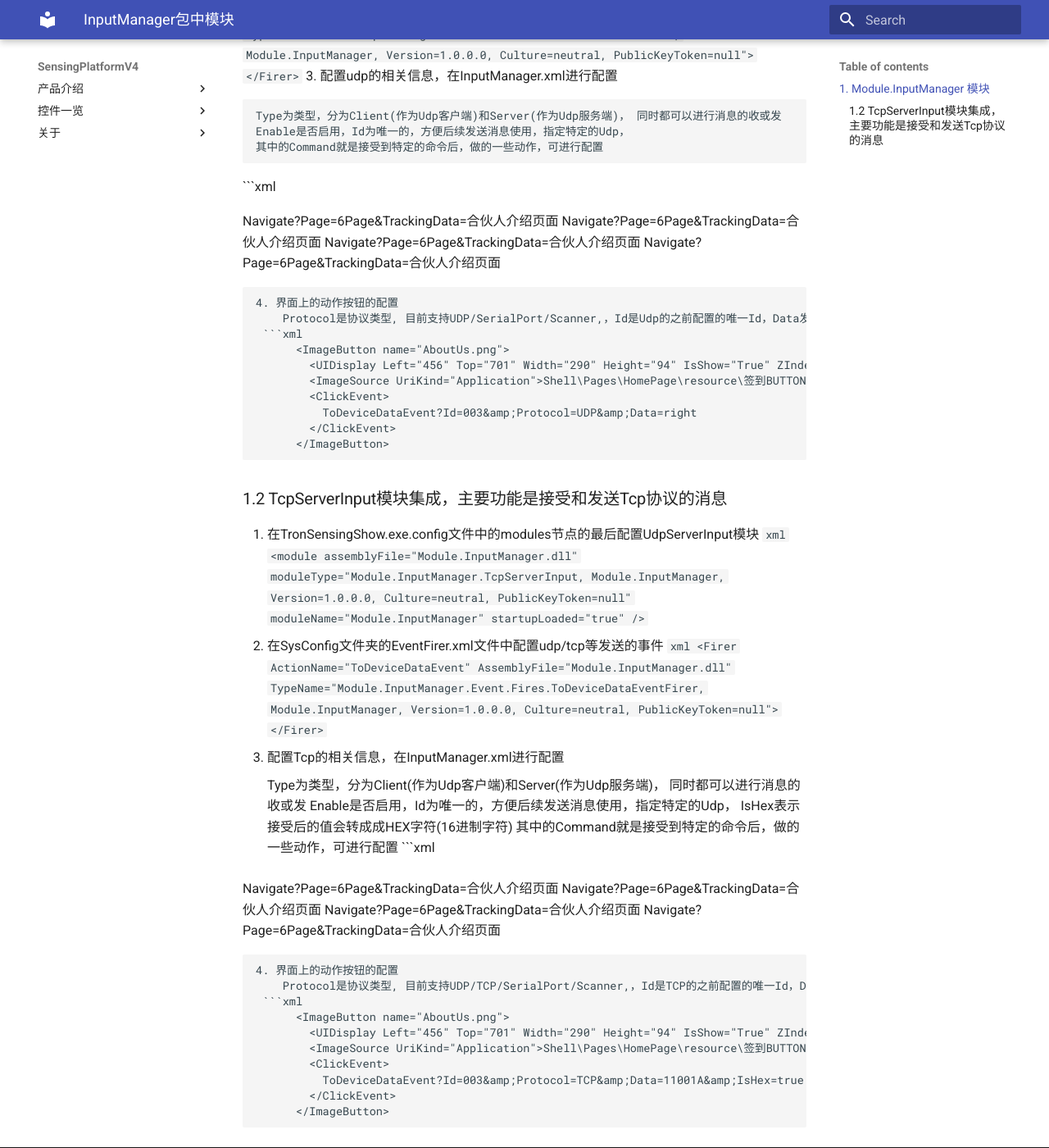
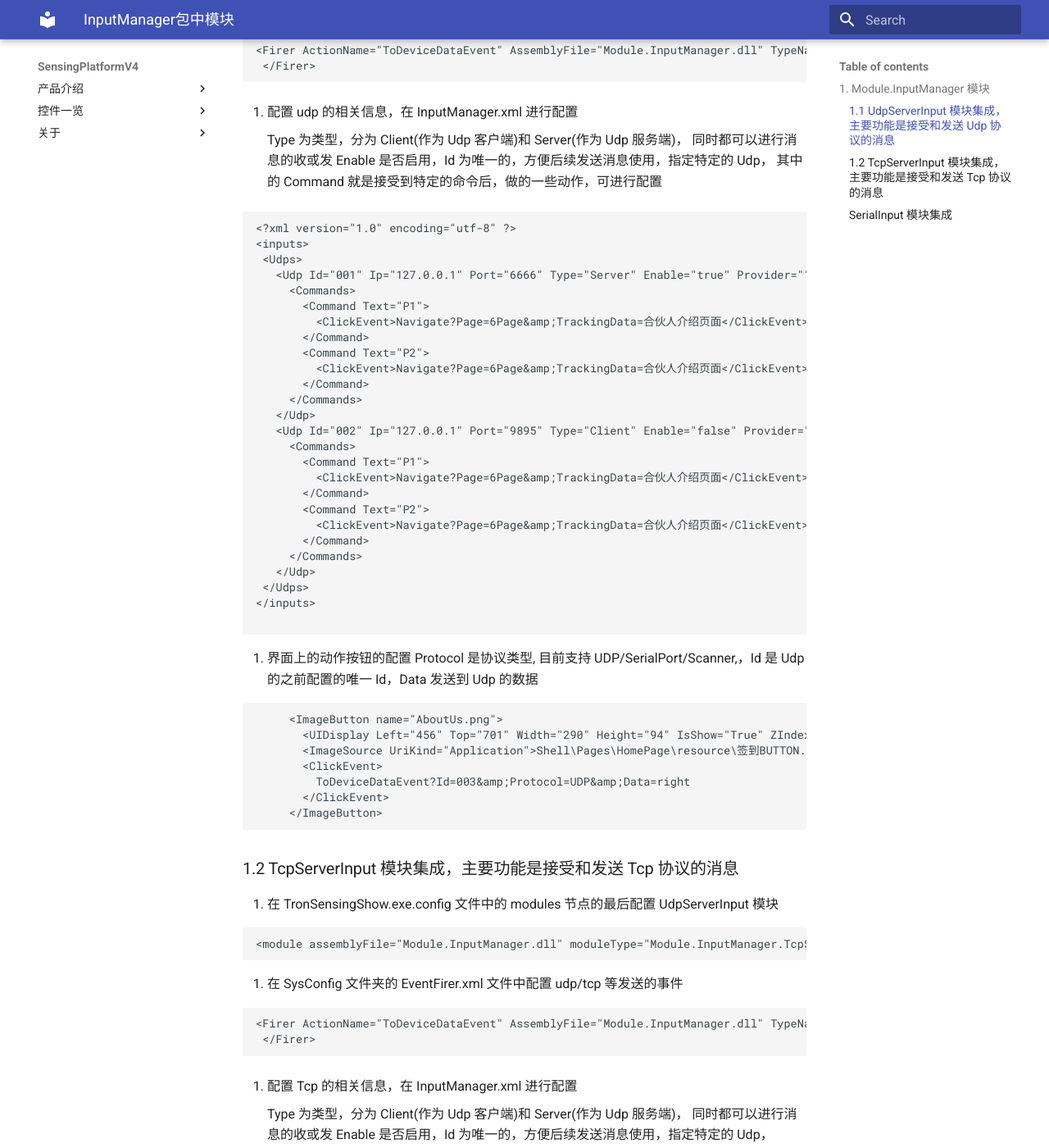
Before and after one commit to troncell/SensingPlatformDocs, an MkDocs documentation site: the page built from docs/模块一览/InputManager包中模块.md, in a window 1280 px wide and 1400 px high, scrolled down 458 px. Shown: the whole window at 82% size. Built offline with MkDocs 1.6.1 and Material for MkDocs 9.7.7, drawn with Linux system fonts in a browser that asks for light colours; some of the changed text lies outside the part shown.

Commit message:
add more files

````diff
--- /dev/null
+++ b/docs/事件一览/README.md
@@ -0,0 +1 @@
+## SensingPlatform 平台中的事件说明
--- a/docs/模块一览/InputManager包中模块.md
+++ b/docs/模块一览/InputManager包中模块.md
@@ -1,111 +1,132 @@
 ## 1. Module.InputManager 模块
- InputManager中主要是集成包含第三方的外设交付，UdpServerInput(Udp交互)，TcpServerInput(TCP交付)，SerialPortInput(串口交互)，SannerInput(扫描枪输入)
- ### 1.1 UdpServerInput模块集成，主要功能是接受和发送Udp协议的消息
- 1.  在TronSensingShow.exe.config文件中的modules节点的最后配置UdpServerInput模块
- ```xml
+
+InputManager 中主要是集成包含第三方的外设交付，UdpServerInput(Udp 交互)，TcpServerInput(TCP 交付)，SerialPortInput(串口交互)，SannerInput(扫描枪输入)
+
+### 1.1 UdpServerInput 模块集成，主要功能是接受和发送 Udp 协议的消息
+
+1.  在 TronSensingShow.exe.config 文件中的 modules 节点的最后配置 UdpServerInput 模块
+
+```xml
 <module assemblyFile="Module.InputManager.dll" moduleType="Module.InputManager.UdpServerInput, Module.InputManager, Version=1.0.0.0, Culture=neutral, PublicKeyToken=null" moduleName="Module.InputManager" startupLoaded="true" />
- ```
- 2. 在SysConfig文件夹的EventFirer.xml文件中配置udp发送的事件
- ```xml
+```
+
+2.  在 SysConfig 文件夹的 EventFirer.xml 文件中配置 udp 发送的事件
+
+```xml
 <Firer ActionName="ToDeviceDataEvent" AssemblyFile="Module.InputManager.dll" TypeName="Module.InputManager.Event.Fires.ToDeviceDataEventFirer, Module.InputManager, Version=1.0.0.0, Culture=neutral, PublicKeyToken=null">
-  </Firer>
- ```
- 3. 配置udp的相关信息，在InputManager.xml进行配置
+ </Firer>
+```
 
-    Type为类型，分为Client(作为Udp客户端)和Server(作为Udp服务端)， 同时都可以进行消息的收或发
-    Enable是否启用，Id为唯一的，方便后续发送消息使用，指定特定的Udp，
-    其中的Command就是接受到特定的命令后，做的一些动作，可进行配置
- ```xml
+3.  配置 udp 的相关信息，在 InputManager.xml 进行配置
+
+    Type 为类型，分为 Client(作为 Udp 客户端)和 Server(作为 Udp 服务端)， 同时都可以进行消息的收或发
+    Enable 是否启用，Id 为唯一的，方便后续发送消息使用，指定特定的 Udp，
+    其中的 Command 就是接受到特定的命令后，做的一些动作，可进行配置
+
+```xml
 <?xml version="1.0" encoding="utf-8" ?>
 <inputs>
-  <Udps>
-    <Udp Id="001" Ip="127.0.0.1" Port="6666" Type="Server" Enable="true" Provider="">
-      <Commands>
-        <Command Text="P1">
-          <ClickEvent>Navigate?Page=6Page&amp;TrackingData=合伙人介绍页面</ClickEvent>
-        </Command>
-        <Command Text="P2">
-          <ClickEvent>Navigate?Page=6Page&amp;TrackingData=合伙人介绍页面</ClickEvent>
-        </Command>
-      </Commands>
-    </Udp>
-    <Udp Id="002" Ip="127.0.0.1" Port="9895" Type="Client" Enable="false" Provider="">
-      <Commands>
-        <Command Text="P1">
-          <ClickEvent>Navigate?Page=6Page&amp;TrackingData=合伙人介绍页面</ClickEvent>
-        </Command>
-        <Command Text="P2">
-          <ClickEvent>Navigate?Page=6Page&amp;TrackingData=合伙人介绍页面</ClickEvent>
-        </Command>
-      </Commands>
-    </Udp>
-  </Udps>
+ <Udps>
+   <Udp Id="001" Ip="127.0.0.1" Port="6666" Type="Server" Enable="true" Provider="">
+     <Commands>
+       <Command Text="P1">
+         <ClickEvent>Navigate?Page=6Page&amp;TrackingData=合伙人介绍页面</ClickEvent>
+       </Command>
+       <Command Text="P2">
+         <ClickEvent>Navigate?Page=6Page&amp;TrackingData=合伙人介绍页面</ClickEvent>
+       </Command>
+     </Commands>
+   </Udp>
+   <Udp Id="002" Ip="127.0.0.1" Port="9895" Type="Client" Enable="false" Provider="">
+     <Commands>
+       <Command Text="P1">
+         <ClickEvent>Navigate?Page=6Page&amp;TrackingData=合伙人介绍页面</ClickEvent>
+       </Command>
+       <Command Text="P2">
+         <ClickEvent>Navigate?Page=6Page&amp;TrackingData=合伙人介绍页面</ClickEvent>
+       </Command>
+     </Commands>
+   </Udp>
+ </Udps>
 </inputs>
 
 ```
+
 4. 界面上的动作按钮的配置
-    Protocol是协议类型, 目前支持UDP/SerialPort/Scanner,，Id是Udp的之前配置的唯一Id，Data发送到Udp的数据
- ```xml
-      <ImageButton name="AboutUs.png">
-        <UIDisplay Left="456" Top="701" Width="290" Height="94" IsShow="True" ZIndex="2" UsePercent="False" />
-        <ImageSource UriKind="Application">Shell\Pages\HomePage\resource\签到BUTTON.png</ImageSource>
-        <ClickEvent>
-          ToDeviceDataEvent?Id=003&amp;Protocol=UDP&amp;Data=right
-        </ClickEvent>
-      </ImageButton>
+   Protocol 是协议类型, 目前支持 UDP/SerialPort/Scanner,，Id 是 Udp 的之前配置的唯一 Id，Data 发送到 Udp 的数据
+
+```xml
+     <ImageButton name="AboutUs.png">
+       <UIDisplay Left="456" Top="701" Width="290" Height="94" IsShow="True" ZIndex="2" UsePercent="False" />
+       <ImageSource UriKind="Application">Shell\Pages\HomePage\resource\签到BUTTON.png</ImageSource>
+       <ClickEvent>
+         ToDeviceDataEvent?Id=003&amp;Protocol=UDP&amp;Data=right
+       </ClickEvent>
+     </ImageButton>
 ```
-### 1.2 TcpServerInput模块集成，主要功能是接受和发送Tcp协议的消息
- 1.  在TronSensingShow.exe.config文件中的modules节点的最后配置UdpServerInput模块
- ```xml
+
+### 1.2 TcpServerInput 模块集成，主要功能是接受和发送 Tcp 协议的消息
+
+1.  在 TronSensingShow.exe.config 文件中的 modules 节点的最后配置 UdpServerInput 模块
+
+```xml
 <module assemblyFile="Module.InputManager.dll" moduleType="Module.InputManager.TcpServerInput, Module.InputManager, Version=1.0.0.0, Culture=neutral, PublicKeyToken=null" moduleName="Module.InputManager" startupLoaded="true" />
- ```
- 2. 在SysConfig文件夹的EventFirer.xml文件中配置udp/tcp等发送的事件
- ```xml
+```
+
+2.  在 SysConfig 文件夹的 EventFirer.xml 文件中配置 udp/tcp 等发送的事件
+
+```xml
 <Firer ActionName="ToDeviceDataEvent" AssemblyFile="Module.InputManager.dll" TypeName="Module.InputManager.Event.Fires.ToDeviceDataEventFirer, Module.InputManager, Version=1.0.0.0, Culture=neutral, PublicKeyToken=null">
-  </Firer>
- ```
- 3. 配置Tcp的相关信息，在InputManager.xml进行配置
+ </Firer>
+```
 
-    Type为类型，分为Client(作为Udp客户端)和Server(作为Udp服务端)， 同时都可以进行消息的收或发
-    Enable是否启用，Id为唯一的，方便后续发送消息使用，指定特定的Udp，
-    IsHex表示接受后的值会转成成HEX字符(16进制字符)
-    其中的Command就是接受到特定的命令后，做的一些动作，可进行配置
- ```xml
+3.  配置 Tcp 的相关信息，在 InputManager.xml 进行配置
+
+    Type 为类型，分为 Client(作为 Udp 客户端)和 Server(作为 Udp 服务端)， 同时都可以进行消息的收或发
+    Enable 是否启用，Id 为唯一的，方便后续发送消息使用，指定特定的 Udp，
+    IsHex 表示接受后的值会转成成 HEX 字符(16 进制字符)
+    其中的 Command 就是接受到特定的命令后，做的一些动作，可进行配置
+
+```xml
 <?xml version="1.0" encoding="utf-8" ?>
 <inputs>
-  <Tcps>
-    <Tcp Id="001" Ip="127.0.0.1" Port="6666" Type="Server" Enable="true" IsHex="True" Provider="">
-      <Commands>
-        <Command Text="P1">
-          <ClickEvent>Navigate?Page=6Page&amp;TrackingData=合伙人介绍页面</ClickEvent>
-        </Command>
-        <Command Text="P2">
-          <ClickEvent>Navigate?Page=6Page&amp;TrackingData=合伙人介绍页面</ClickEvent>
-        </Command>
-      </Commands>
-    </Tcp>
-    <Tcp Id="002" Ip="127.0.0.1" Port="9895" Type="Client" Enable="false" Provider="">
-      <Commands>
-        <Command Text="P1">
-          <ClickEvent>Navigate?Page=6Page&amp;TrackingData=合伙人介绍页面</ClickEvent>
-        </Command>
-        <Command Text="P2">
-          <ClickEvent>Navigate?Page=6Page&amp;TrackingData=合伙人介绍页面</ClickEvent>
-        </Command>
-      </Commands>
-    </Tcp>
-  </Udps>
+ <Tcps>
+   <Tcp Id="001" Ip="127.0.0.1" Port="6666" Type="Server" Enable="true" IsHex="True" Provider="">
+     <Commands>
+       <Command Text="P1">
+         <ClickEvent>Navigate?Page=6Page&amp;TrackingData=合伙人介绍页面</ClickEvent>
+       </Command>
+       <Command Text="P2">
+         <ClickEvent>Navigate?Page=6Page&amp;TrackingData=合伙人介绍页面</ClickEvent>
+       </Command>
+     </Commands>
+   </Tcp>
+   <Tcp Id="002" Ip="127.0.0.1" Port="9895" Type="Client" Enable="false" Provider="">
+     <Commands>
+       <Command Text="P1">
+         <ClickEvent>Navigate?Page=6Page&amp;TrackingData=合伙人介绍页面</ClickEvent>
+       </Command>
+       <Command Text="P2">
+         <ClickEvent>Navigate?Page=6Page&amp;TrackingData=合伙人介绍页面</ClickEvent>
+       </Command>
+     </Commands>
+   </Tcp>
+ </Udps>
 </inputs>
 
 ```
+
 4. 界面上的动作按钮的配置
-    Protocol是协议类型, 目前支持UDP/TCP/SerialPort/Scanner,，Id是TCP的之前配置的唯一Id，Data发送到Udp的数据，,IsHex表示是否以4bit作为16进制发送，比如1Byte AA
- ```xml
-      <ImageButton name="AboutUs.png">
-        <UIDisplay Left="456" Top="701" Width="290" Height="94" IsShow="True" ZIndex="2" UsePercent="False" />
-        <ImageSource UriKind="Application">Shell\Pages\HomePage\resource\签到BUTTON.png</ImageSource>
-        <ClickEvent>
-          ToDeviceDataEvent?Id=003&amp;Protocol=TCP&amp;Data=11001A&amp;IsHex=true
-        </ClickEvent>
-      </ImageButton>
+   Protocol 是协议类型, 目前支持 UDP/TCP/SerialPort/Scanner,，Id 是 TCP 的之前配置的唯一 Id，Data 发送到 Udp 的数据，,IsHex 表示是否以 4bit 作为 16 进制发送，比如 1Byte AA
+
+```xml
+     <ImageButton name="AboutUs.png">
+       <UIDisplay Left="456" Top="701" Width="290" Height="94" IsShow="True" ZIndex="2" UsePercent="False" />
+       <ImageSource UriKind="Application">Shell\Pages\HomePage\resource\签到BUTTON.png</ImageSource>
+       <ClickEvent>
+         ToDeviceDataEvent?Id=003&amp;Protocol=TCP&amp;Data=11001A&amp;IsHex=true
+       </ClickEvent>
+     </ImageButton>
 ```
+
+### SerialInput 模块集成
````
Also changed, not shown: docs/数据一览/ExcelTimeLineData.md (+10 -9 lines).
